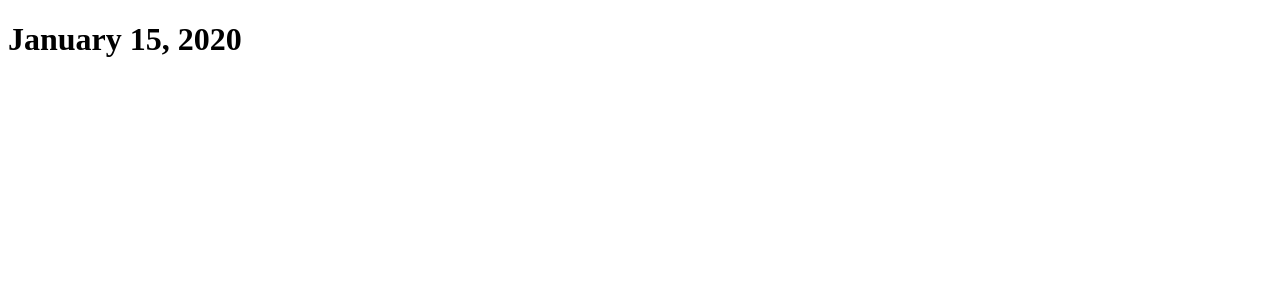
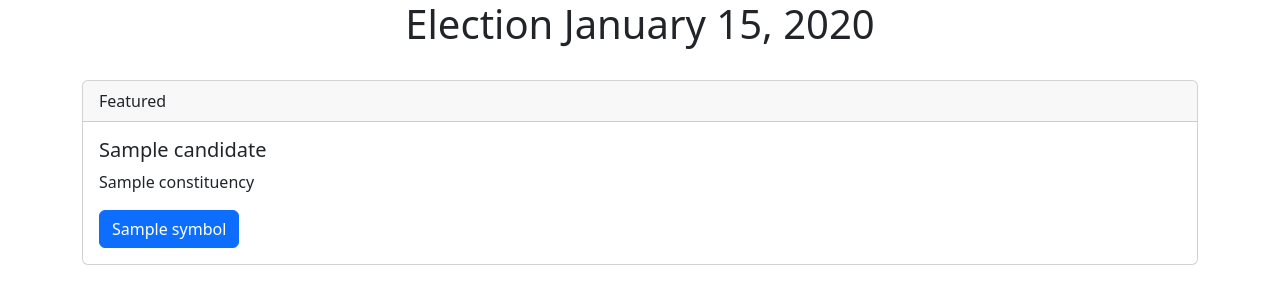
Before and after one commit to vikas0713/eElection, a Django app: template templates/cast_vote.html in a window 1280 px wide. Shown: the top 304 px of the page. Run offline with Django 5.2, Linux system fonts and the light colour scheme; tables that the repository leaves empty hold one stand-in row (values such as "Sample post"); the template is opened without the code that fills it: values that come from a table or form of the project are taken from there, most other values are stand-ins (such as "Sample title", 1, 10 or a date in 2020).

Commit message:
added cast vote functionality

```diff
--- a/eElection/urls.py
+++ b/eElection/urls.py
@@ -26,6 +26,7 @@ urlpatterns = [
     path("details/<int:state_id>", election_views.state_details, name="state_details"),
     path("confirm-identity/<int:election_id>", election_views.confirm_identity, name="confirm_identity"),
     path("validate-identity/<int:election_id>", election_views.validate_identity, name="validate_identity"),
+    path("cast-vote/", election_views.cast_vote, name="cast_vote"),
 
 
 ]
--- a/templates/cast_vote.html
+++ b/templates/cast_vote.html
@@ -3,8 +3,38 @@
 <head>
     <meta charset="UTF-8">
     <title>Cast Vote</title>
+    {% include 'style.html' %}
 </head>
 <body>
-<h1>{{ election }}</h1>
+<h1 class="text-center">Election {{ election }}</h1>
+
+<br>
+<div class="container">
+{% if result %}
+<h2 class="text-center">{{ message }}</h2>
+{% else %}
+    {% for c in candidates %}
+        <form action="{% url 'cast_vote' %}" method="post">
+        {% csrf_token %}
+        <input type="hidden" name="election_id" value="{{ election.id }}">
+        <input type="hidden" name="candidate_id" value="{{ c.id }}">
+        <input type="hidden" name="aadhaar" value="{{ aadhaar }}">
+            <div class="card">
+                <div class="card-header">
+                    Featured
+                </div>
+                <div class="card-body">
+                    <h5 class="card-title">{{ c.name}}</h5>
+                    <p class="card-text">{{ c.constituency.name }}</p>
+                    <button type="submit" class="btn btn-primary">{{ c.symbol.name }}</button>
+                </div>
+            </div>
+        </form>
+        <br>
+    {% endfor %}
+{% endif %}
+</div>
 </body>
+
+
 </html>
```
Also changed, not shown: election/utils.py (+18 -7 lines), election/views.py (+29 -3 lines).
